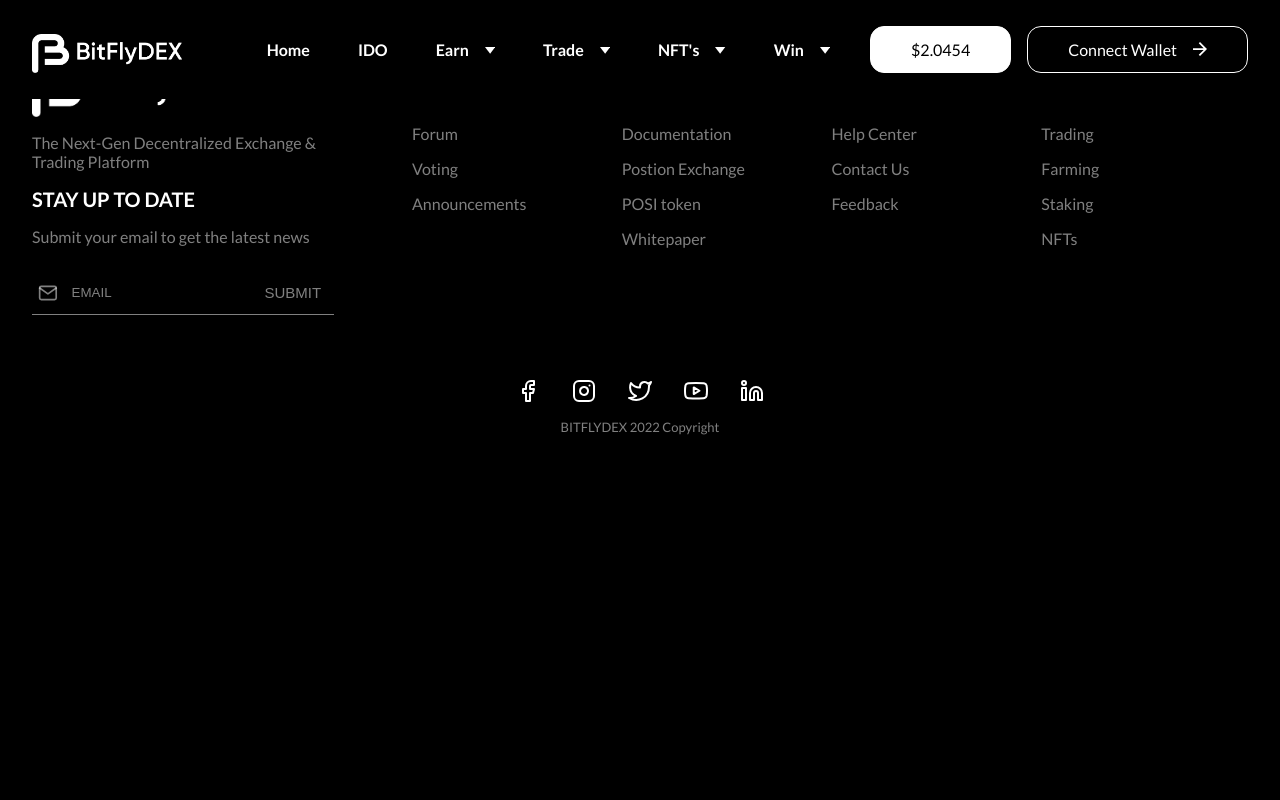
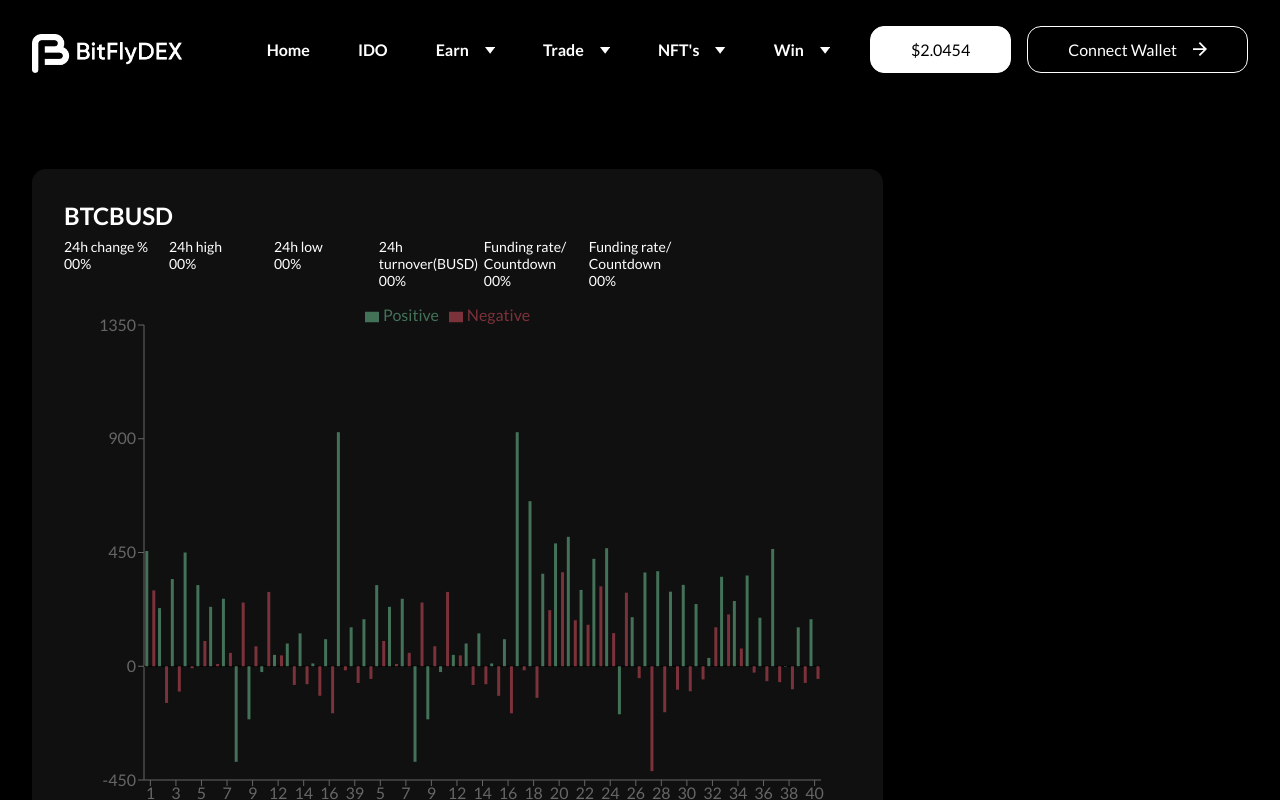
Before and after one commit to MehfoozurRehman/BitFlyDEX, a React (Vite) app: page /trading in a window 1280 px wide. Shown: the top 800 px of the page. Built offline with nearby package versions, Linux system fonts and the light colour scheme.

Commit message:
trading chart added

```diff
--- a/package.json
+++ b/package.json
@@ -11,11 +11,15 @@
     "@emotion/react": "^11.8.1",
     "@emotion/styled": "^11.8.1",
     "@mui/material": "^5.5.0",
+    "chart.js": "^3.7.1",
+    "faker": "^6.6.6",
     "feather-icon": "^0.1.0",
     "react": "^17.0.2",
+    "react-chartjs-2": "^4.0.1",
     "react-dom": "^17.0.2",
     "react-feather": "^2.0.9",
     "react-router-dom": "^6.2.2",
+    "recharts": "^2.1.9",
     "sass": "^1.49.9",
     "swiper": "^8.0.7"
   },
--- a/src/App.jsx
+++ b/src/App.jsx
@@ -6,6 +6,7 @@
 import DecentralizedTrading from "./screens/DecentralizedTrading";
 import GovernanceProposals from "./screens/GovernanceProposals";
 import Home from "./screens/Home";
+import Trading from "./screens/Trading";
 import "./styles/export.scss";
 
 export default function App() {
@@ -20,6 +21,7 @@
           element={<DecentralizedTrading />}
         />
         <Route path="/connect-wallet" element={<ConnectWallet />} />
+        <Route path="/trading" element={<Trading />} />
       </Routes>
       <Footer />
     </div>
--- /dev/null
+++ b/src/components/Graph.jsx
@@ -0,0 +1,101 @@
+import React, { PureComponent } from "react";
+import {
+  BarChart,
+  Bar,
+  Brush,
+  ReferenceLine,
+  XAxis,
+  YAxis,
+  CartesianGrid,
+  Tooltip,
+  Legend,
+  ResponsiveContainer,
+} from "recharts";
+
+const data = [
+  { name: "1", Negative: 300, Positive: 456 },
+  { name: "2", Negative: -145, Positive: 230 },
+  { name: "3", Negative: -100, Positive: 345 },
+  { name: "4", Negative: -8, Positive: 450 },
+  { name: "5", Negative: 100, Positive: 321 },
+  { name: "6", Negative: 9, Positive: 235 },
+  { name: "7", Negative: 53, Positive: 267 },
+  { name: "8", Negative: 252, Positive: -378 },
+  { name: "9", Negative: 79, Positive: -210 },
+  { name: "10", Negative: 294, Positive: -23 },
+  { name: "12", Negative: 43, Positive: 45 },
+  { name: "13", Negative: -74, Positive: 90 },
+  { name: "14", Negative: -71, Positive: 130 },
+  { name: "15", Negative: -117, Positive: 11 },
+  { name: "16", Negative: -186, Positive: 107 },
+  { name: "17", Negative: -16, Positive: 926 },
+
+  { name: "39", Negative: -66, Positive: 154 },
+  { name: "40", Negative: -50, Positive: 186 },
+  { name: "5", Negative: 100, Positive: 321 },
+  { name: "6", Negative: 9, Positive: 235 },
+  { name: "7", Negative: 53, Positive: 267 },
+  { name: "8", Negative: 252, Positive: -378 },
+  { name: "9", Negative: 79, Positive: -210 },
+  { name: "10", Negative: 294, Positive: -23 },
+  { name: "12", Negative: 43, Positive: 45 },
+  { name: "13", Negative: -74, Positive: 90 },
+  { name: "14", Negative: -71, Positive: 130 },
+  { name: "15", Negative: -117, Positive: 11 },
+  { name: "16", Negative: -186, Positive: 107 },
+  { name: "17", Negative: -16, Positive: 926 },
+  { name: "18", Negative: -125, Positive: 653 },
+  { name: "19", Negative: 222, Positive: 366 },
+  { name: "20", Negative: 372, Positive: 486 },
+  { name: "21", Negative: 182, Positive: 512 },
+  { name: "22", Negative: 164, Positive: 302 },
+  { name: "23", Negative: 316, Positive: 425 },
+  { name: "24", Negative: 131, Positive: 467 },
+  { name: "25", Negative: 291, Positive: -190 },
+  { name: "26", Negative: -47, Positive: 194 },
+  { name: "27", Negative: -415, Positive: 371 },
+  { name: "28", Negative: -182, Positive: 376 },
+  { name: "29", Negative: -93, Positive: 295 },
+  { name: "30", Negative: -99, Positive: 322 },
+  { name: "31", Negative: -52, Positive: 246 },
+  { name: "32", Negative: 154, Positive: 33 },
+  { name: "33", Negative: 205, Positive: 354 },
+  { name: "34", Negative: 70, Positive: 258 },
+  { name: "35", Negative: -25, Positive: 359 },
+  { name: "36", Negative: -59, Positive: 192 },
+  { name: "37", Negative: -63, Positive: 464 },
+  { name: "38", Negative: -91, Positive: -2 },
+  { name: "39", Negative: -66, Positive: 154 },
+  { name: "40", Negative: -50, Positive: 186 },
+];
+
+export default class Graph extends PureComponent {
+  static demoUrl = "https://codesandbox.io/s/bar-chart-with-brush-ghsz3";
+
+  render() {
+    return (
+      <ResponsiveContainer width="100%" minHeight={550} height="100%">
+        <BarChart
+          width={500}
+          height={300}
+          data={data}
+          margin={{
+            top: 0,
+            right: 30,
+            left: 20,
+            bottom: 5,
+          }}
+        >
+          <XAxis dataKey="name" />
+          <YAxis />
+          <Tooltip />
+          <Legend verticalAlign="top" wrapperStyle={{ lineHeight: "20px" }} />
+          <ReferenceLine y={0} stroke="#000" />
+          <Brush dataKey="name" height={0} stroke="#8884d8" />
+          <Bar dataKey="Positive" fill="#437259" />
+          <Bar dataKey="Negative" fill="#7C323A" />
+        </BarChart>
+      </ResponsiveContainer>
+    );
+  }
+}
--- a/src/components/Header.jsx
+++ b/src/components/Header.jsx
@@ -118,7 +118,7 @@
           />
           <NavLink
             title="Trade"
-            to="/"
+            to="/trading"
             list={[
               {
                 title: "LOREM IPSUM",
--- /dev/null
+++ b/src/screens/Trading.jsx
@@ -0,0 +1,70 @@
+import React from "react";
+import Graph from "../components/Graph";
+
+export default function Trading() {
+  return (
+    <div className="trading__main__container">
+      <div className="trading__main__container__content">
+        <div className="trading__main__container__content__btc__usd__card">
+          <div className="trading__main__container__content__btc__usd__card__heading">
+            BTCBUSD
+          </div>
+          <div className="trading__main__container__content__btc__usd__card__entry__container">
+            <div className="trading__main__container__content__btc__usd__card__entry__wrapper">
+              <div className="trading__main__container__content__btc__usd__card__entry">
+                24h change %
+              </div>
+              <div className="trading__main__container__content__btc__usd__card__entry">
+                00%
+              </div>
+            </div>
+            <div className="trading__main__container__content__btc__usd__card__entry__wrapper">
+              <div className="trading__main__container__content__btc__usd__card__entry">
+                24h high
+              </div>
+              <div className="trading__main__container__content__btc__usd__card__entry">
+                00%
+              </div>
+            </div>
+            <div className="trading__main__container__content__btc__usd__card__entry__wrapper">
+              <div className="trading__main__container__content__btc__usd__card__entry">
+                24h low
+              </div>
+              <div className="trading__main__container__content__btc__usd__card__entry">
+                00%
+              </div>
+            </div>
+            <div className="trading__main__container__content__btc__usd__card__entry__wrapper">
+              <div className="trading__main__container__content__btc__usd__card__entry">
+                24h turnover(BUSD)
+              </div>
+              <div className="trading__main__container__content__btc__usd__card__entry">
+                00%
+              </div>
+            </div>
+            <div className="trading__main__container__content__btc__usd__card__entry__wrapper">
+              <div className="trading__main__container__content__btc__usd__card__entry">
+                Funding rate/ Countdown
+              </div>
+              <div className="trading__main__container__content__btc__usd__card__entry">
+                00%
+              </div>
+            </div>
+            <div className="trading__main__container__content__btc__usd__card__entry__wrapper">
+              <div className="trading__main__container__content__btc__usd__card__entry">
+                Funding rate/ Countdown
+              </div>
+              <div className="trading__main__container__content__btc__usd__card__entry">
+                00%
+              </div>
+            </div>
+          </div>
+          <div className="trading__main__container__content__graph">
+            <Graph />
+          </div>
+        </div>
+        <div className="trading__main__container__content__right"></div>
+      </div>
+    </div>
+  );
+}
--- a/src/styles/export.scss
+++ b/src/styles/export.scss
@@ -5,3 +5,4 @@
 @import "./governanceProposals.scss";
 @import "./decentralizedTrading.scss";
 @import "./connectWallet.scss";
+@import "./trading.scss";
--- /dev/null
+++ b/src/styles/trading.scss
@@ -0,0 +1,49 @@
+@import "./global.scss";
+.trading__main__container {
+  width: 100%;
+  max-width: 1440px;
+  height: fit-content;
+  min-height: 100vh;
+  padding: 2em;
+  margin: 8em 0em;
+  display: flex;
+  flex-direction: column;
+  justify-content: center;
+  align-items: center;
+}
+.trading__main__container__content {
+  width: 100%;
+  display: flex;
+  justify-content: space-between;
+  align-items: center;
+  flex-wrap: wrap;
+}
+.trading__main__container__content__btc__usd__card {
+  width: 70%;
+  padding: 2em;
+  background: $black100;
+  color: $white;
+  border-radius: 14px;
+}
+.trading__main__container__content__btc__usd__card__entry__container {
+  width: 80%;
+  display: flex;
+  justify-content: space-between;
+  margin: 0.5em 0em;
+}
+.trading__main__container__content__btc__usd__card__entry__wrapper {
+  width: 20%;
+}
+.trading__main__container__content__btc__usd__card__heading {
+  font-size: 24px;
+  font-weight: 600;
+  color: $white;
+}
+.trading__main__container__content__btc__usd__card__entry__wrapper {
+  font-size: 14px;
+  color: $white;
+}
+.trading__main__container__content__graph {
+  width: 100%;
+  margin-top: 1em;
+}
```
Also changed, not shown: 1 other file (tests, documents, lock files or other folders).
